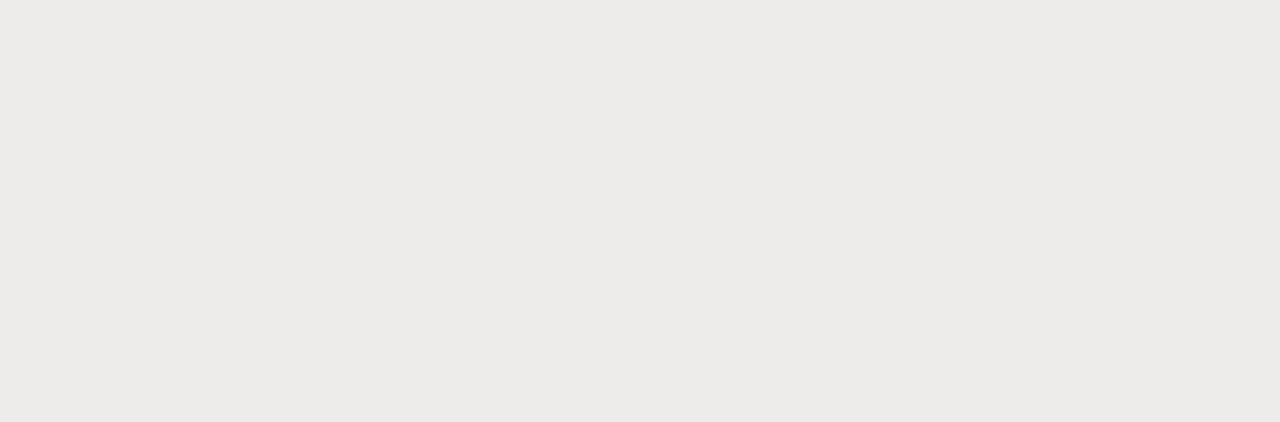
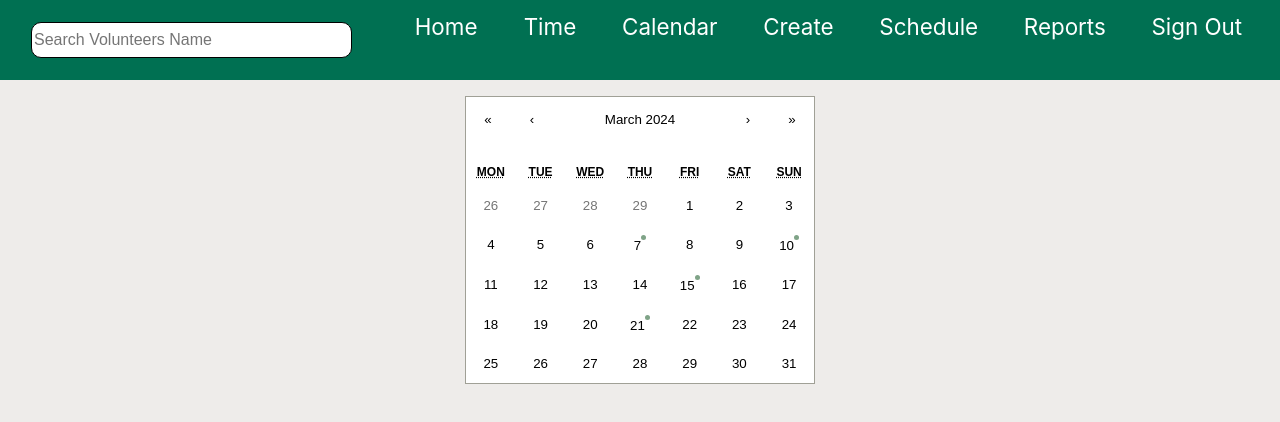
Before and after one commit to zscar611/CS4900LF1, a React (Create React App) app in the folder prototype/loavefish/: page /Calendar in a window 1280 px wide. Before the commit this address had no page. Shown: the top 422 px of the page. Built offline with nearby package versions, Linux system fonts and the light colour scheme.

Commit message:
basic admin calendar

```diff
--- a/prototype/loavefish/src/App.js
+++ b/prototype/loavefish/src/App.js
@@ -10,6 +10,7 @@ import AdminHome from './components/AdminHome.js';
 import Profiles from './components/Profiles.js';
 import CreateVolunteer from './components/CreateVolunteer.js';
 import TimeAuto from './components/TimeAutonomous.js';
+import Calendar from './components/Calendar.js';
 
 function App() {
   const [data, setData] = useState([{}])
@@ -26,6 +27,7 @@ function App() {
           <Route path="/profiles" element={< Profiles/>} />
           <Route path='/CreateVolunteer' element={< CreateVolunteer/>} />
           <Route path='/CreateVolunteer' element={< CreateVolunteer/>} />
+		  <Route path='/Calendar' element={< Calendar/>} />
           <Route path="/" element={<Home />} />
         </Routes>
       </div>
--- /dev/null
+++ b/prototype/loavefish/src/components/Calendar.js
@@ -0,0 +1,167 @@
+import React, { useState } from 'react';
+import Navbar from "./Navbar.js";
+import { useNavigate } from 'react-router-dom';
+import './App.css';
+import Calendar from 'react-calendar';
+import './Calendar.css';
+import { differenceInCalendarDays } from 'date-fns';
+import { differenceInCalendarMonths } from 'date-fns';
+function isSameDay(a, b) {
+  return differenceInCalendarDays(a, b) === 0;
+}
+
+function popup(props)
+{
+  return <h1>Test!</h1>;
+}
+var active_index = 4000;
+var new_index = 4001;
+function VolunteerHome() {
+	function getShiftData()
+	{
+		//TODO: get shift data from here
+	}
+	//CALENDAR STUFF
+
+	//TODO: get json data for scheduled shift dates for a user here , (have 2 0s before number to work properly, 007, 0010, etc.) dates must be in chronological order!!!
+	const scheduledDays = [];
+
+	//TODO: populate here with dates from scheduledDays for the selected month
+	const datesToAddClassTo = ['2024-03-007','2024-03-0010','2024-03-0015','2024-03-0021'];
+
+	//applies styling to given days
+	function tileClassName({ date, view })
+	{
+		// Add class to tiles in month view only
+		if (view === 'month')
+		{
+			// Check if a date React-Calendar wants to check is on the list of dates to add class to
+			if (datesToAddClassTo.find(dDate => isSameDay(dDate, date)))
+			{
+				return 'scheduledDate';
+
+			}
+			else
+				return 'normalDate';
+		}
+	}
+
+
+	//adds content to given days
+	function tileContent({ date, view })
+	{
+		// Add class to tiles in month view only
+		if (view === 'month')
+		{
+			// Check if a date React-Calendar wants to check is on the list of dates to add class to
+			if (datesToAddClassTo.find(dDate => isSameDay(dDate, date)))
+			{
+			return <div className="popup">
+
+
+					<span className="popuptext">
+					hello
+					</span>
+					<span className="dot"></span>
+				   </div>;
+			}
+		}
+	}
+
+	//show popup of shift information
+	function showPopup(date)
+	{
+		var popups = document.getElementsByClassName("popuptext");
+		//if active day is a scheduled day
+		if (datesToAddClassTo.find(dDate => isSameDay(dDate, date)))
+			{
+
+				//get index in list of scheduled days to show popup correctly
+				new_index = datesToAddClassTo.findIndex(dDate => isSameDay(dDate, date));
+
+				//date is the same as before, don't toggle
+				if (new_index == active_index)
+				{
+					var test2 = 1;
+				}
+				else
+				{
+					if (active_index != 4000)
+					{
+						//toggles off old selected date
+						popups[active_index].classList.toggle("show");
+					}
+
+					//shows popup over active index
+					active_index = new_index;
+					popups[active_index].classList.toggle("show");
+
+
+				}
+			}
+		else
+		{
+			console.log(active_index);
+			//if no day was previously selected, do nothing
+			if (active_index == 4000)
+			{
+					console.log(active_index);
+					var test = 0;
+			}
+			//if a day was previously selected, toggle it off
+			else
+			{
+			console.log(active_index);
+			popups[active_index].classList.toggle("show");
+			active_index = 4000;
+
+			}
+		}
+	}
+
+
+	const [value, setValue] = useState();
+
+
+    function onChange(nextValue)
+	{
+    setValue(nextValue);
+    }
+
+	//END CALENDAR STUFF
+
+
+	const handleLogout = () =>
+	{
+    // TODO add SQL logic here
+    navigate('/');
+    };
+    const navigate = useNavigate();
+    const [currentUser, setCurrentUser] = useState("");
+
+
+  return (
+    <div className="App">
+	<Navbar />
+      <header>
+		<p>  </p>
+
+      </header>
+
+	 <center>
+	  <Calendar
+      onChange={onChange}
+      value={value}
+	  onClickDay = {showPopup}
+	  tileClassName={tileClassName}
+	  tileContent={tileContent}
+      />
+	 </center>
+
+    </div>
+
+
+  );
+}
+
+export default VolunteerHome;
--- a/prototype/loavefish/src/components/Navbar.js
+++ b/prototype/loavefish/src/components/Navbar.js
@@ -105,7 +105,7 @@ function Navbar() {
             </li>
             <li>
               <a
-                onClick={() => navigate("/adminhome")}
+                onClick={() => navigate("/Calendar")}
                 className={"navbar-wrapper-text"}
               >
                 Calendar
--- a/prototype/loavefish/src/components/TimeSheet.js
+++ b/prototype/loavefish/src/components/TimeSheet.js
@@ -15,6 +15,10 @@ function TimeSheet() {
   const navigate = useNavigate();
   //const [checkIn, setCheckedIn] = useState([]);
   //const [checkOut, setCheckOut] = useState([]);
+
+//TODO: GET SHIFT ENTRIES WITH A TIME WITHIN 15 MINS OF CURRENT TIME AND SIGNEDIN = 0 &
+
+
 
   const [signInDict, setSignInDict] = useState([
     {
@@ -129,11 +133,7 @@ function TimeSheet() {
     navigate("/");
   };
 
-  const enterAutoMode = () => {
-    // TODO insert SQL logic here
-    window.open("/autotime", "_blank");
-    window.close();
-  };
+
 
   return (
     <div className="App">
```
Also changed, not shown: 1 other file (tests, documents, lock files or other folders).
